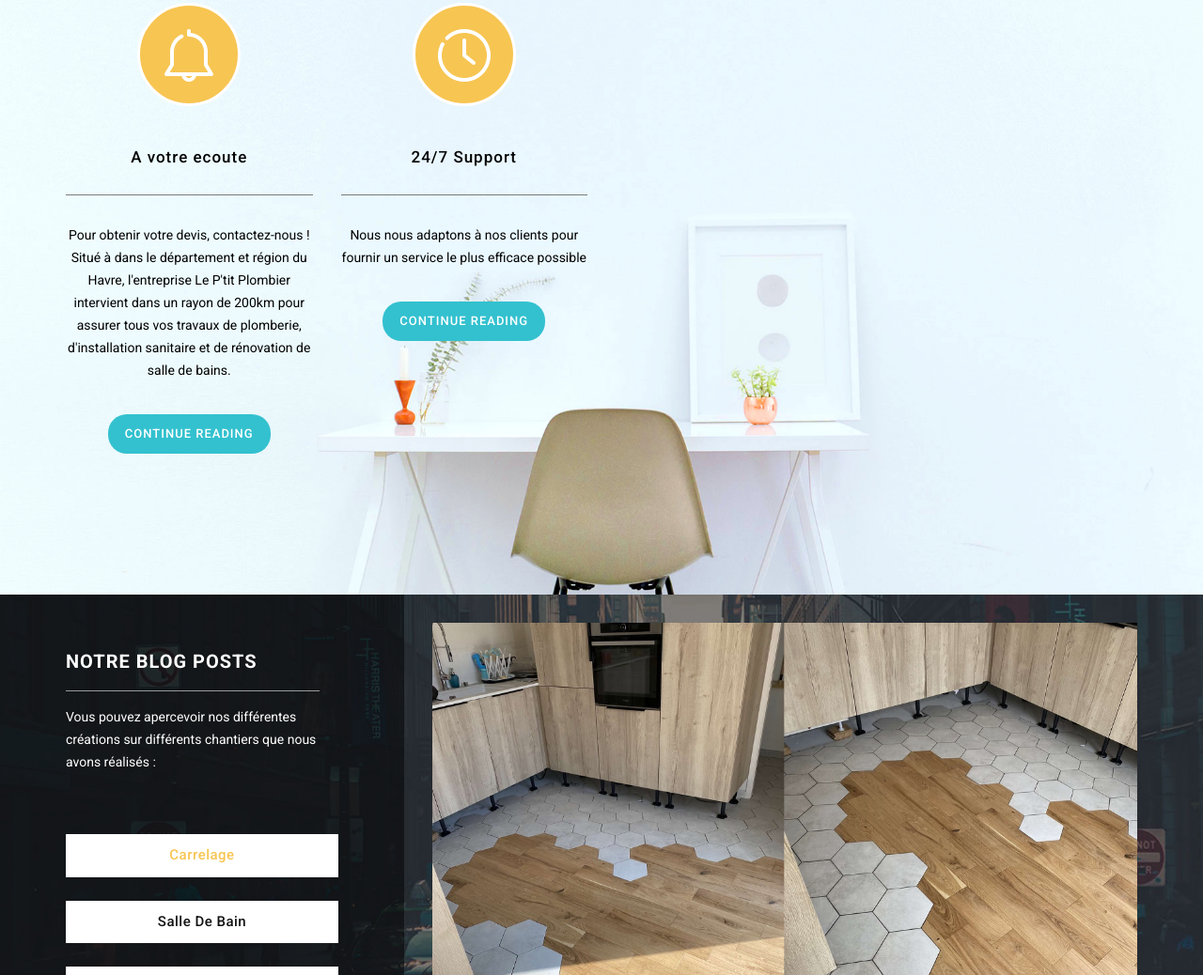
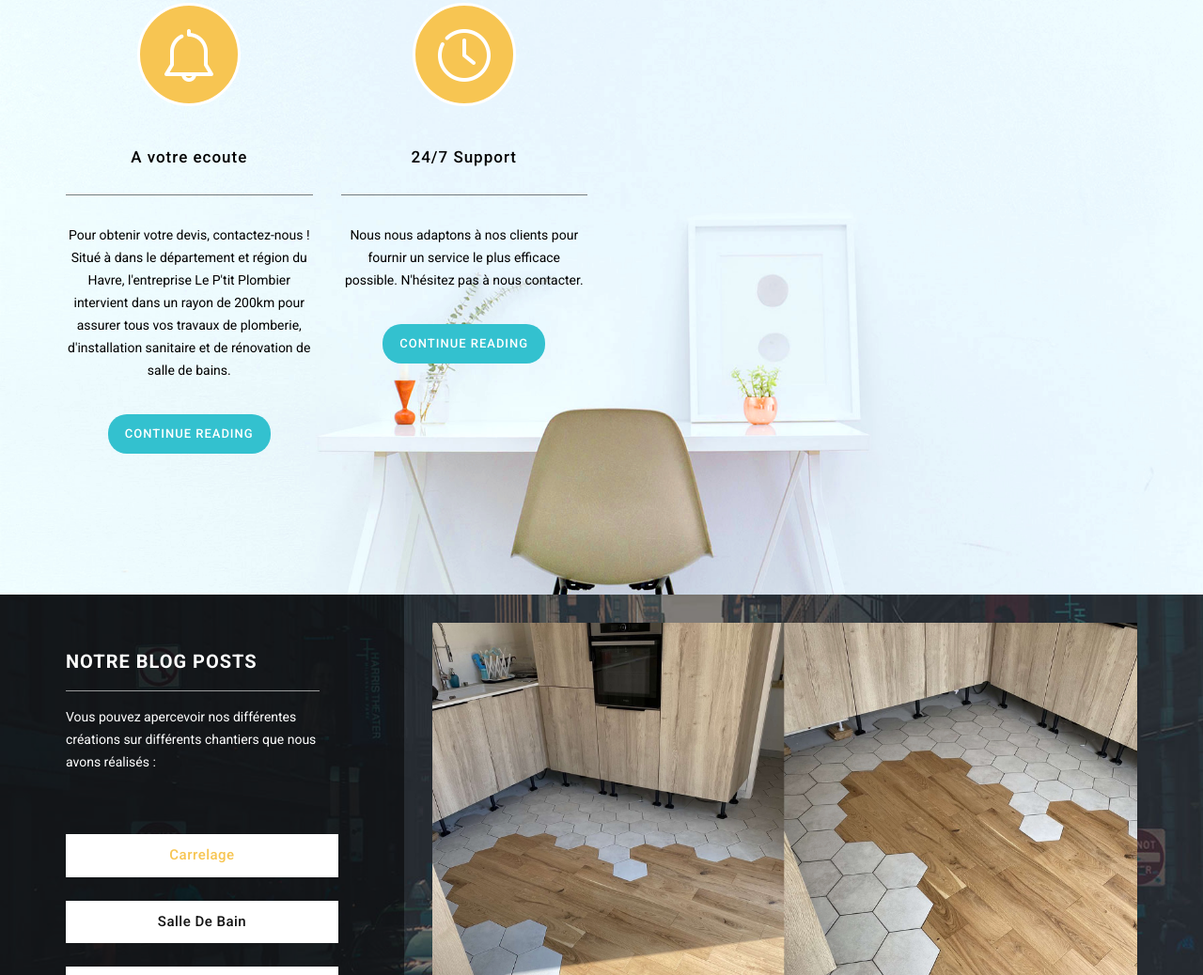
Before and after one commit to Cocostee/LeP-titPLombier, a plain HTML site: page index.html in a window 1280 px wide. Shown: the part 947-1985 px from the top of the page at 94% size. Drawn offline with nearby package versions, Linux system fonts and the light colour scheme.

Commit message:
Modification texte Support

```diff
--- a/index.html
+++ b/index.html
@@ -96,7 +96,7 @@
                         </div>
                         <h4>24/7 Support</h4>
                         <div class="line-dec"></div>
-                        <p>Nous nous adaptons à nos clients pour fournir un service le plus efficace possible </p>
+                        <p>Nous nous adaptons à nos clients pour fournir un service le plus efficace possible. N'hésitez pas à nous contacter. </p>
                         <div class="primary-blue-button">
                             <a href="#" class="scroll-link" data-id="blog">Continue Reading</a>
                         </div>
```
